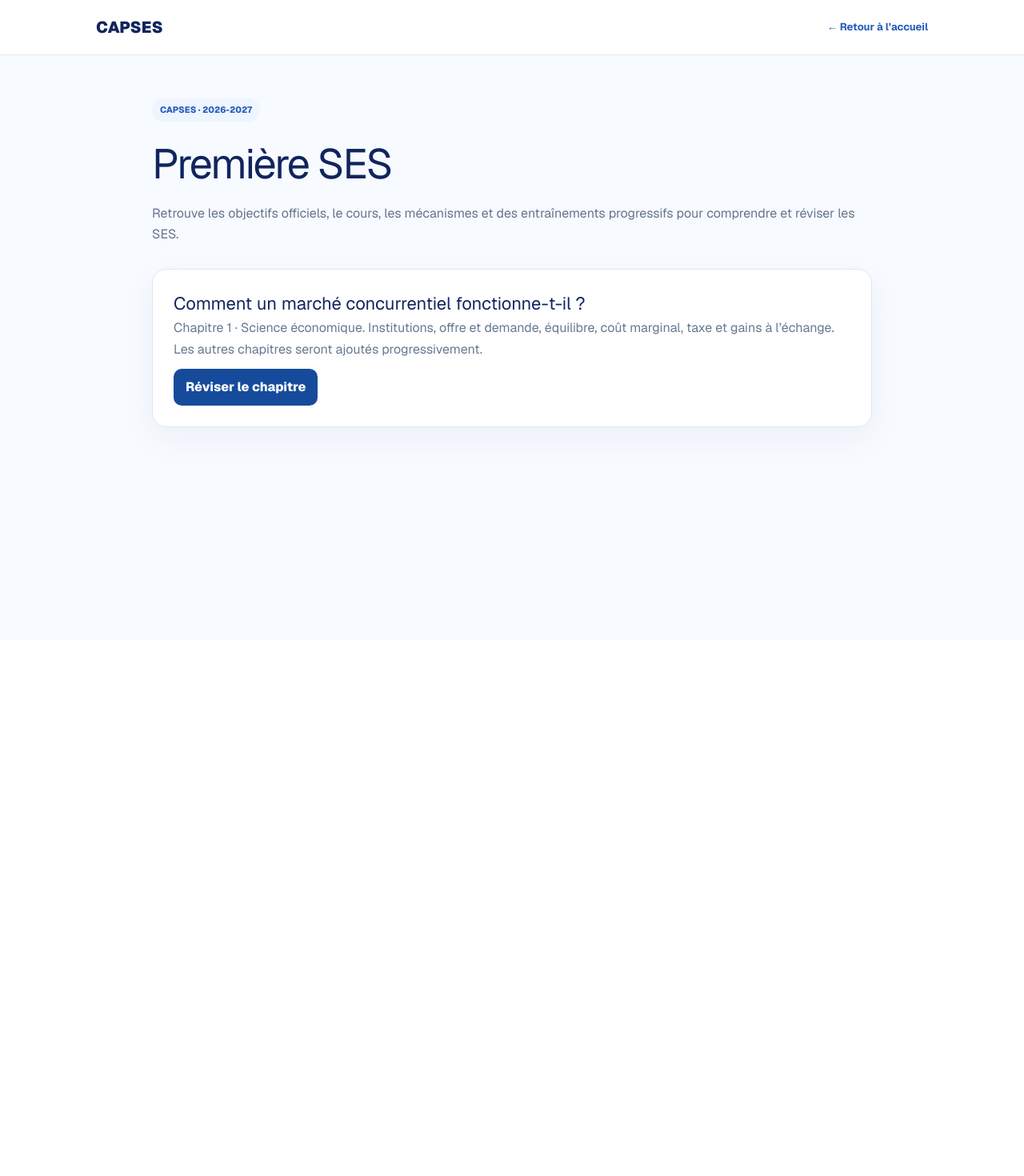
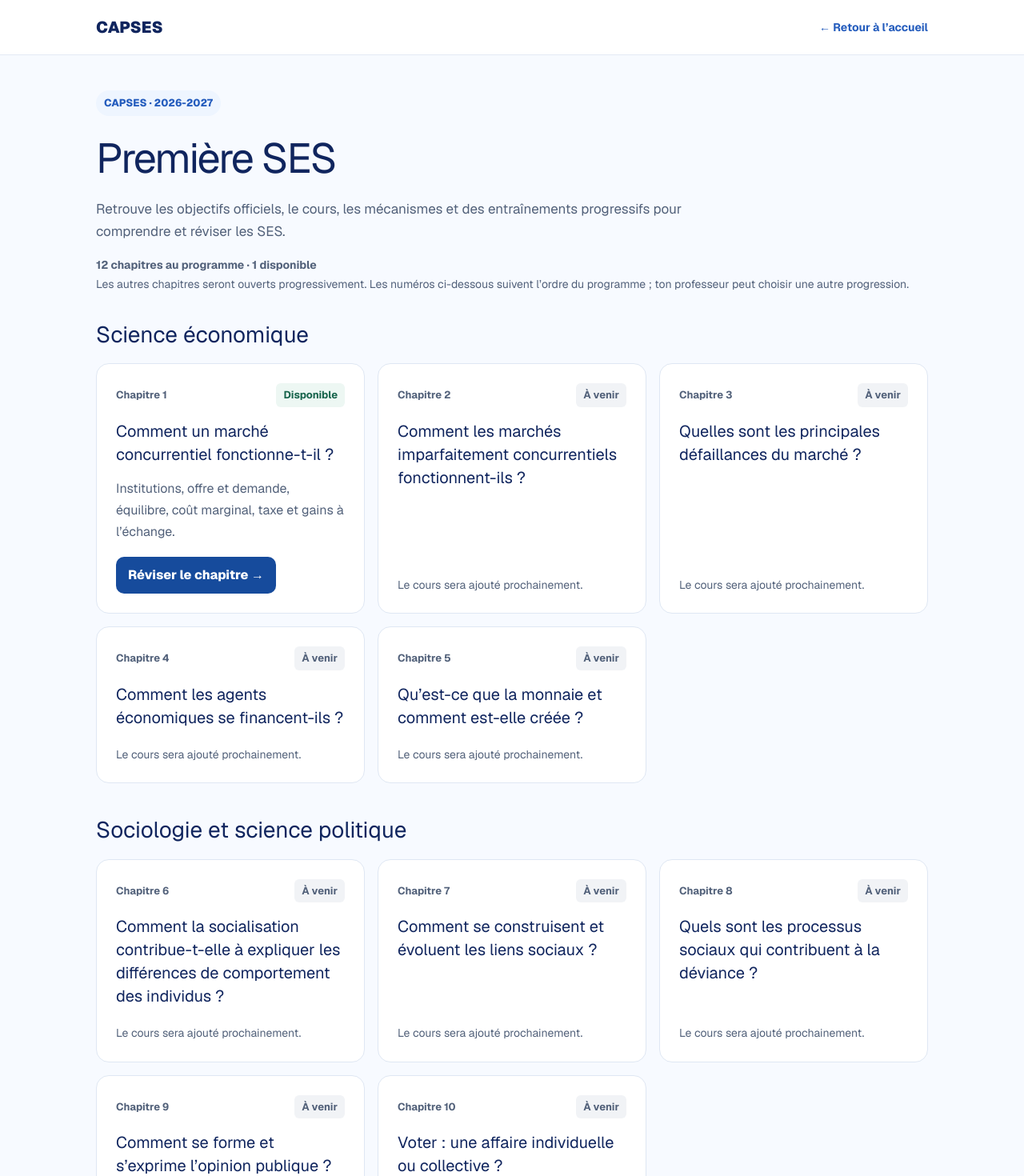
Before and after one commit to menceco-dakasier/capses, a Next.js app: page /premiere in a window 1280 px wide. Shown: the top 1470 px of the page at 80% size. Before the commit the page ends 800 px from the top, so only its background shows below. Built offline with nearby package versions, Linux system fonts and the light colour scheme.

Commit message:
Affiche les douze chapitres du programme officiel de Premiere

```diff
--- a/src/app/premiere/page.tsx
+++ b/src/app/premiere/page.tsx
@@ -1,23 +1,73 @@
 import Link from "next/link";
+
+const programme = [
+  {
+    domaine: "Science économique",
+    chapitres: [
+      { numero: 1, titre: "Comment un marché concurrentiel fonctionne-t-il ?", href: "/premiere/marche-concurrentiel", resume: "Institutions, offre et demande, équilibre, coût marginal, taxe et gains à l’échange." },
+      { numero: 2, titre: "Comment les marchés imparfaitement concurrentiels fonctionnent-ils ?" },
+      { numero: 3, titre: "Quelles sont les principales défaillances du marché ?" },
+      { numero: 4, titre: "Comment les agents économiques se financent-ils ?" },
+      { numero: 5, titre: "Qu’est-ce que la monnaie et comment est-elle créée ?" },
+    ],
+  },
+  {
+    domaine: "Sociologie et science politique",
+    chapitres: [
+      { numero: 6, titre: "Comment la socialisation contribue-t-elle à expliquer les différences de comportement des individus ?" },
+      { numero: 7, titre: "Comment se construisent et évoluent les liens sociaux ?" },
+      { numero: 8, titre: "Quels sont les processus sociaux qui contribuent à la déviance ?" },
+      { numero: 9, titre: "Comment se forme et s’exprime l’opinion publique ?" },
+      { numero: 10, titre: "Voter : une affaire individuelle ou collective ?" },
+    ],
+  },
+  {
+    domaine: "Regards croisés",
+    chapitres: [
+      { numero: 11, titre: "Comment l’assurance et la protection sociale contribuent-elles à la gestion des risques dans les sociétés développées ?" },
+      { numero: 12, titre: "Comment les entreprises sont-elles organisées et gouvernées ?" },
+    ],
+  },
+];
+
+type Chapitre = { numero: number; titre: string; href?: string; resume?: string };
+const sourceProgramme = "https://eduscol.education.gouv.fr/5838/programmes-et-ressources-en-sciences-economiques-et-sociales-voie-gt";
 
 export default function Page() {
   return (
-    <main style={{minHeight:"100vh",background:"#f7faff",color:"#10255e",fontFamily:"var(--font-geist-sans), Arial, sans-serif"}}>
+    <main style={{minHeight:"100vh",background:"#f7faff",color:"#10255e",fontFamily:"var(--font-geist-sans), Arial, sans-serif",colorScheme:"light"}}>
       <header style={{borderBottom:"1px solid #e3eaf4",background:"white"}}>
         <div style={{width:"min(1040px, calc(100% - 32px))",minHeight:68,margin:"0 auto",display:"flex",alignItems:"center",justifyContent:"space-between",gap:16}}>
           <Link href="/" style={{color:"#10255e",fontWeight:900,textDecoration:"none",fontSize:20}}>CAPSES</Link>
-          <Link href="/" style={{color:"#245cbd",textDecoration:"none",fontWeight:700,fontSize:13}}>← Retour à l’accueil</Link>
+          <Link href="/" style={{color:"#245cbd",textDecoration:"none",fontWeight:700,fontSize:14,minHeight:44,display:"inline-flex",alignItems:"center"}}>← Retour à l’accueil</Link>
         </div>
       </header>
-      <div style={{width:"min(900px, calc(100% - 32px))",margin:"0 auto",padding:"54px 0 70px"}}>
-        <div style={{display:"inline-flex",padding:"6px 10px",borderRadius:999,background:"#eef5ff",color:"#245cbd",fontSize:11,fontWeight:800}}>CAPSES · 2026-2027</div>
+      <div style={{width:"min(1040px, calc(100% - 32px))",margin:"0 auto",padding:"44px 0 70px"}}>
+        <div style={{display:"inline-flex",padding:"6px 10px",borderRadius:999,background:"#eef5ff",color:"#245cbd",fontSize:13,fontWeight:800}}>CAPSES · 2026-2027</div>
         <h1 style={{margin:"14px 0 10px",fontSize:"clamp(34px,6vw,52px)",letterSpacing:"-.04em"}}>Première SES</h1>
-        <p style={{margin:"0 0 30px",color:"#65758d",fontSize:16,lineHeight:1.65}}>Retrouve les objectifs officiels, le cours, les mécanismes et des entraînements progressifs pour comprendre et réviser les SES.</p>
-        <section style={{padding:26,border:"1px solid #dfe7f3",borderRadius:18,background:"white",boxShadow:"0 14px 40px rgba(38,70,114,.05)"}}>
-          <h2 style={{marginTop:0,fontSize:22}}>Comment un marché concurrentiel fonctionne-t-il ?</h2>
-   <p style={{color:"#667991",lineHeight:1.7}}>Chapitre 1 · Science économique. Institutions, offre et demande, équilibre, coût marginal, taxe et gains à l’échange. Les autres chapitres seront ajoutés progressivement.</p>
-   <Link href="/premiere/marche-concurrentiel" style={{display:"inline-flex",marginTop:10,padding:"11px 15px",borderRadius:10,background:"#164b9c",color:"white",textDecoration:"none",fontWeight:800}}>Réviser le chapitre</Link>
-        </section>
+        <p style={{margin:"0 0 16px",color:"#52617a",fontSize:17,lineHeight:1.7,maxWidth:760}}>Retrouve les objectifs officiels, le cours, les mécanismes et des entraînements progressifs pour comprendre et réviser les SES.</p>
+        <p style={{margin:"0 0 32px",color:"#52617a",fontSize:14,lineHeight:1.7}}><strong>12 chapitres au programme · 1 disponible</strong><br/>Les autres chapitres seront ouverts progressivement. Les numéros ci-dessous suivent l’ordre du programme ; ton professeur peut choisir une autre progression.</p>
+        {programme.map(({domaine,chapitres}) => (
+          <section key={domaine} aria-labelledby={`domaine-${chapitres[0].numero}`} style={{marginBottom:40}}>
+            <h2 id={`domaine-${chapitres[0].numero}`} style={{margin:"0 0 18px",fontSize:"clamp(23px,4vw,28px)",lineHeight:1.3}}>{domaine}</h2>
+            <div style={{display:"grid",gridTemplateColumns:"repeat(auto-fit, minmax(min(100%, 300px), 1fr))",gap:16}}>
+              {(chapitres as Chapitre[]).map(chapitre => (
+                <article key={chapitre.numero} style={{minWidth:0,padding:24,border:"1px solid #dfe7f3",borderRadius:16,background:"white",display:"flex",flexDirection:"column",alignItems:"flex-start"}}>
+                  <div style={{display:"flex",alignItems:"center",justifyContent:"space-between",gap:12,width:"100%",marginBottom:16,fontSize:13}}>
+                    <span style={{color:"#52617a",fontWeight:700}}>Chapitre {chapitre.numero}</span>
+                    <span style={{padding:"5px 9px",borderRadius:6,background:chapitre.href ? "#edf7f3" : "#f1f3f6",color:chapitre.href ? "#16634b" : "#52617a",fontWeight:700}}>{chapitre.href ? "Disponible" : "À venir"}</span>
+                  </div>
+                  <h3 style={{fontSize:20,lineHeight:1.45,margin:"0 0 14px",overflowWrap:"anywhere"}}>{chapitre.titre}</h3>
+                  {chapitre.resume && <p style={{color:"#52617a",lineHeight:1.7,fontSize:16,margin:"0 0 18px"}}>{chapitre.resume}</p>}
+                  {chapitre.href ? <Link href={chapitre.href} style={{display:"inline-flex",alignItems:"center",minHeight:44,marginTop:"auto",padding:"11px 15px",borderRadius:10,background:"#164b9c",color:"white",textDecoration:"none",fontWeight:750}}>Réviser le chapitre →</Link> : <p style={{margin:"auto 0 0",paddingTop:6,color:"#52617a",fontSize:14,lineHeight:1.6}}>Le cours sera ajouté prochainement.</p>}
+                </article>
+              ))}
+            </div>
+          </section>
+        ))}
+        <footer style={{borderTop:"1px solid #dfe7f3",paddingTop:20,color:"#52617a",fontSize:14,lineHeight:1.7}}>
+          Intitulés du programme officiel de spécialité SES de Première générale (BO spécial du 22 janvier 2019), présenté parmi les programmes en vigueur sur <a href={sourceProgramme} style={{color:"#245cbd",textDecoration:"underline"}}>Éduscol</a>.
+        </footer>
       </div>
     </main>
   );
```
